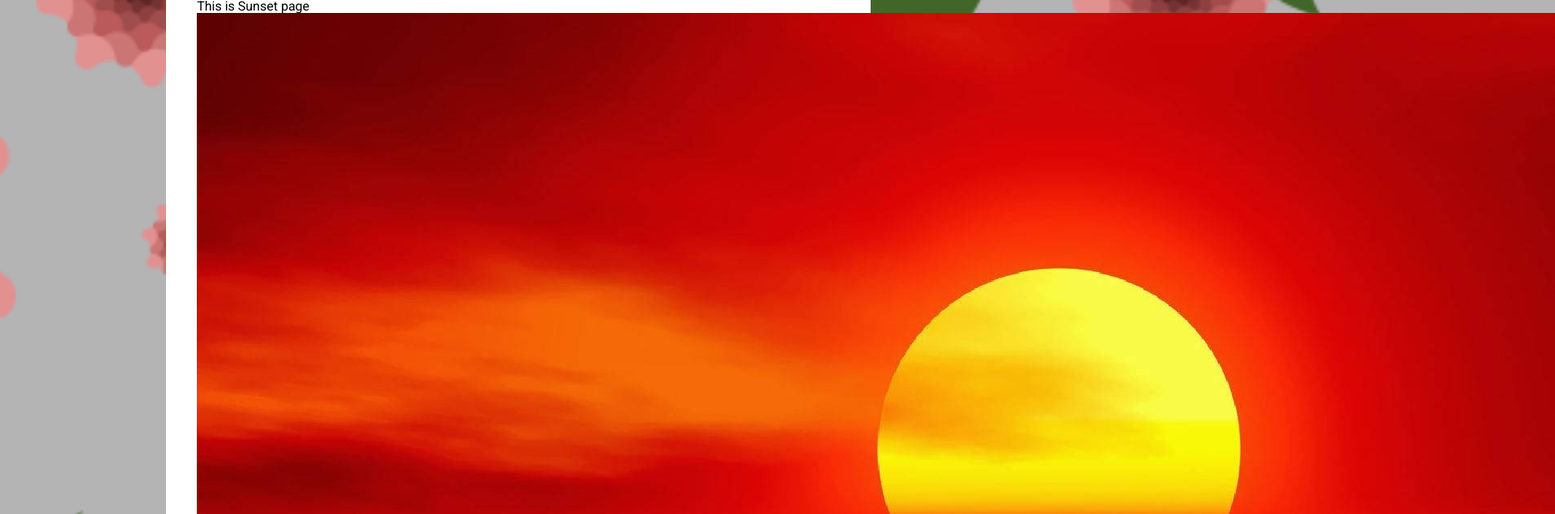
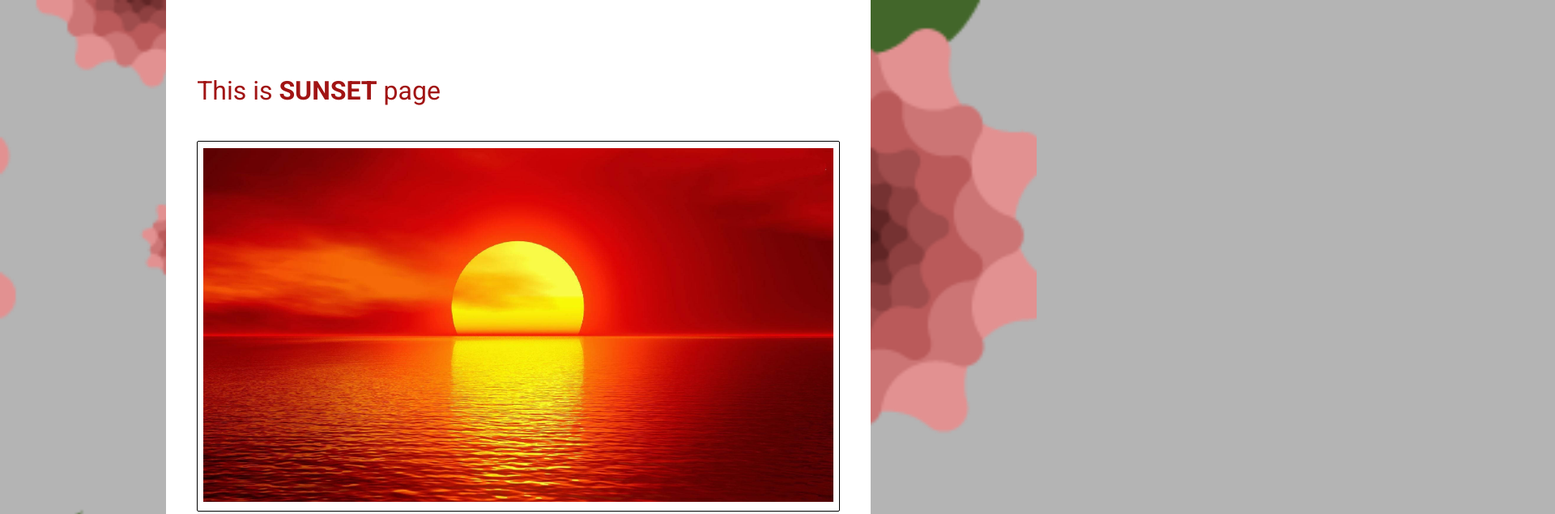
Before and after one commit to KhrustDanil/Sunset2, a plain HTML site: page float/index.html in a window 1280 px wide. Shown: the top 635 px of the page at 81% size, 1920 px wide, since content can reach past the window. Drawn offline with Linux system fonts and the light colour scheme; files whose address does not match are found by name.

Commit message:
Added styles for the header

```diff
--- a/float/css/style.css
+++ b/float/css/style.css
@@ -11,3 +11,26 @@ body {
     background-color: #fff;
     padding: 0 3%;
 }
+
+.header__heading {
+    padding-top: 96px;
+    margin-bottom: 46px;
+    font-size: 2rem;
+    color: #a11414;
+}
+
+.header__heading--special {
+    font-weight: 700;
+    text-transform: uppercase;
+}
+
+.header__img {
+    padding: 1% 0.9%;
+    border: 1px solid #000;
+    border-radius: 2px;
+    margin-bottom: 57px;
+}
+
+.header__img img {
+    width: 100%;
+}
```
